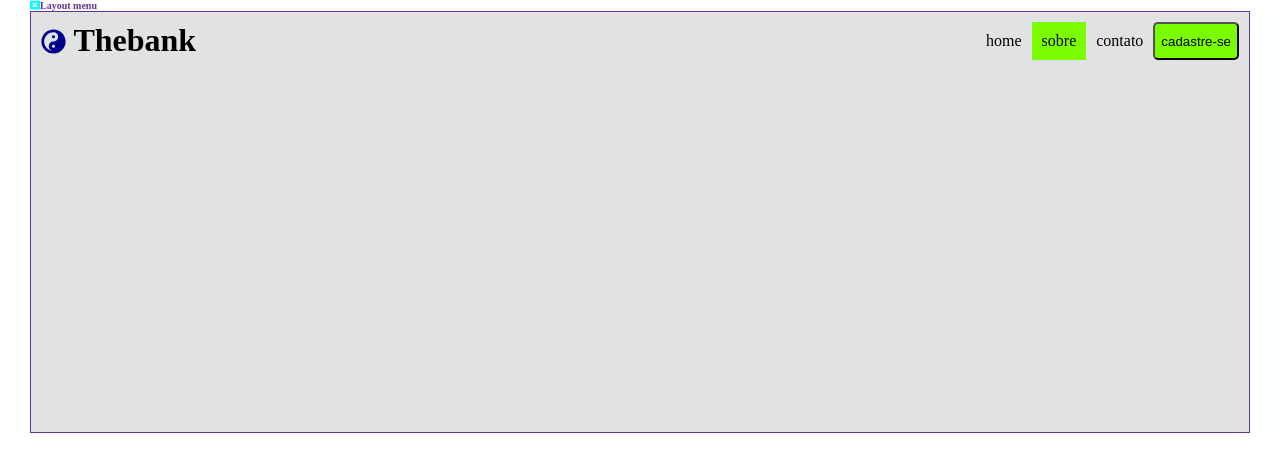
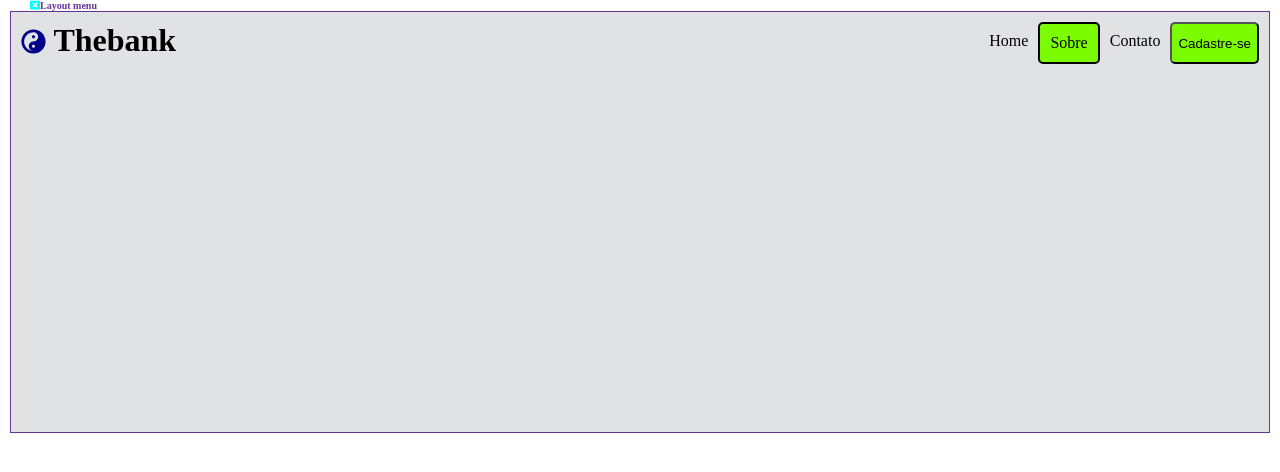
Before and after one commit to DeversonNunes/Perfil, a plain HTML site: page index.html in a window 1280 px wide. Drawn offline with Linux system fonts and the light colour scheme.

Commit message:
arquivo adcionado

```diff
--- a/index.html
+++ b/index.html
@@ -1,27 +1,34 @@
 <!DOCTYPE html>
 <html lang="en">
+
 <head>
 
    <meta charset="UTF-8">
    <meta name="viewport" content="width=device-width, initial-scale=1.0">
    <title>Document</title>
-   <link rel="stylesheet" href="https://cdnjs.cloudflare.com/ajax/libs/font-awesome/5.15.4/css/all.min.css" integrity="sha512-1ycn6IcaQQ40/MKBW2W4Rhis/DbILU74C1vSrLJxCq57o941Ym01SwNsOMqvEBFlcgUa6xLiPY/NS5R+E6ztJQ==" crossorigin="anonymous" referrerpolicy="no-referrer" />
+   <link rel="stylesheet" href="https://cdnjs.cloudflare.com/ajax/libs/font-awesome/5.15.4/css/all.min.css"
+      integrity="sha512-1ycn6IcaQQ40/MKBW2W4Rhis/DbILU74C1vSrLJxCq57o941Ym01SwNsOMqvEBFlcgUa6xLiPY/NS5R+E6ztJQ=="
+      crossorigin="anonymous" referrerpolicy="no-referrer" />
 
    <link rel="stylesheet" href="style.css">
 </head>
+
 <body>
    <h2 class="a"> <i class="fas fa-window-close"></i>Layout menu</h2>
    <header class="container">
       <h1> <i class="fas fa-yin-yang"></i> Thebank</h1>
       <nav>
          <ul class="menu">
-            <li class="home">home</li>
-            <li class="sobre">sobre</li>
-            <li class="contato">contato</li>
-            <input type="button" value="cadastre-se">
+            <li class="home">Home</li>
+            <li class="sobre">Sobre</li>
+            <li class="contato">Contato</li>
+            <input type="button" value="Cadastre-se">
          </ul>
       </nav>
    </header>
-   <script src="https://cdnjs.cloudflare.com/ajax/libs/font-awesome/5.15.4/js/all.min.js" integrity="sha512-Tn2m0TIpgVyTzzvmxLNuqbSJH3JP8jm+Cy3hvHrW7ndTDcJ1w5mBiksqDBb8GpE2ksktFvDB/ykZ0mDpsZj20w==" crossorigin="anonymous" referrerpolicy="no-referrer"></script>
+   <script src="https://cdnjs.cloudflare.com/ajax/libs/font-awesome/5.15.4/js/all.min.js"
+      integrity="sha512-Tn2m0TIpgVyTzzvmxLNuqbSJH3JP8jm+Cy3hvHrW7ndTDcJ1w5mBiksqDBb8GpE2ksktFvDB/ykZ0mDpsZj20w=="
+      crossorigin="anonymous" referrerpolicy="no-referrer"></script>
 </body>
+
 </html>
--- a/style.css
+++ b/style.css
@@ -17,6 +17,7 @@ li{
     padding-left: 10px;
     padding: 10px;
     list-style: none;
+
 }
 *{
     margin:0;
@@ -31,6 +32,8 @@ input[type]{
 }
 .sobre{
     background-color: lawngreen;
+    border: 2px solid;
+    border-radius: 5px;
 
 
 
@@ -38,7 +41,7 @@ input[type]{
 header{
     border: 1px solid rebeccapurple;
     min-height: 400px;
-    margin: 30px;
+    margin: 10px;
     background-color: #e1e2e3;
 
 }
```
